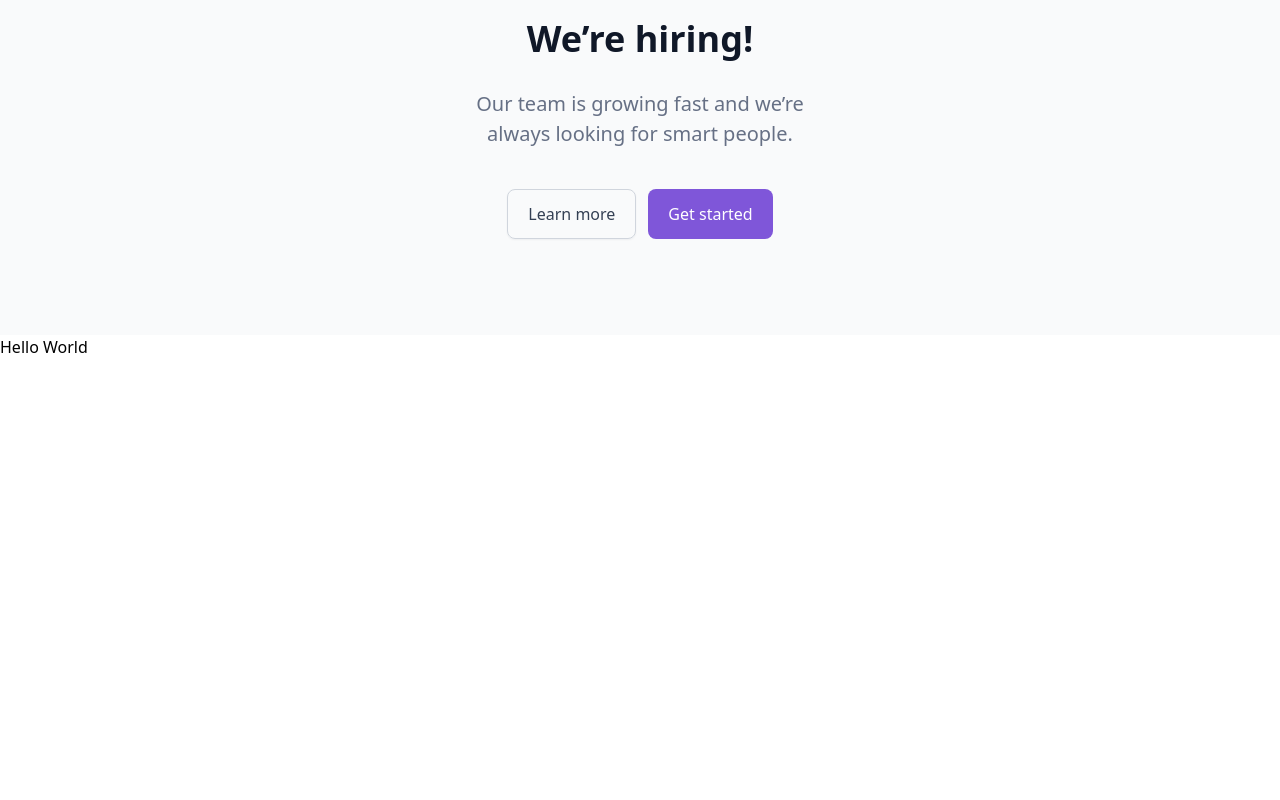
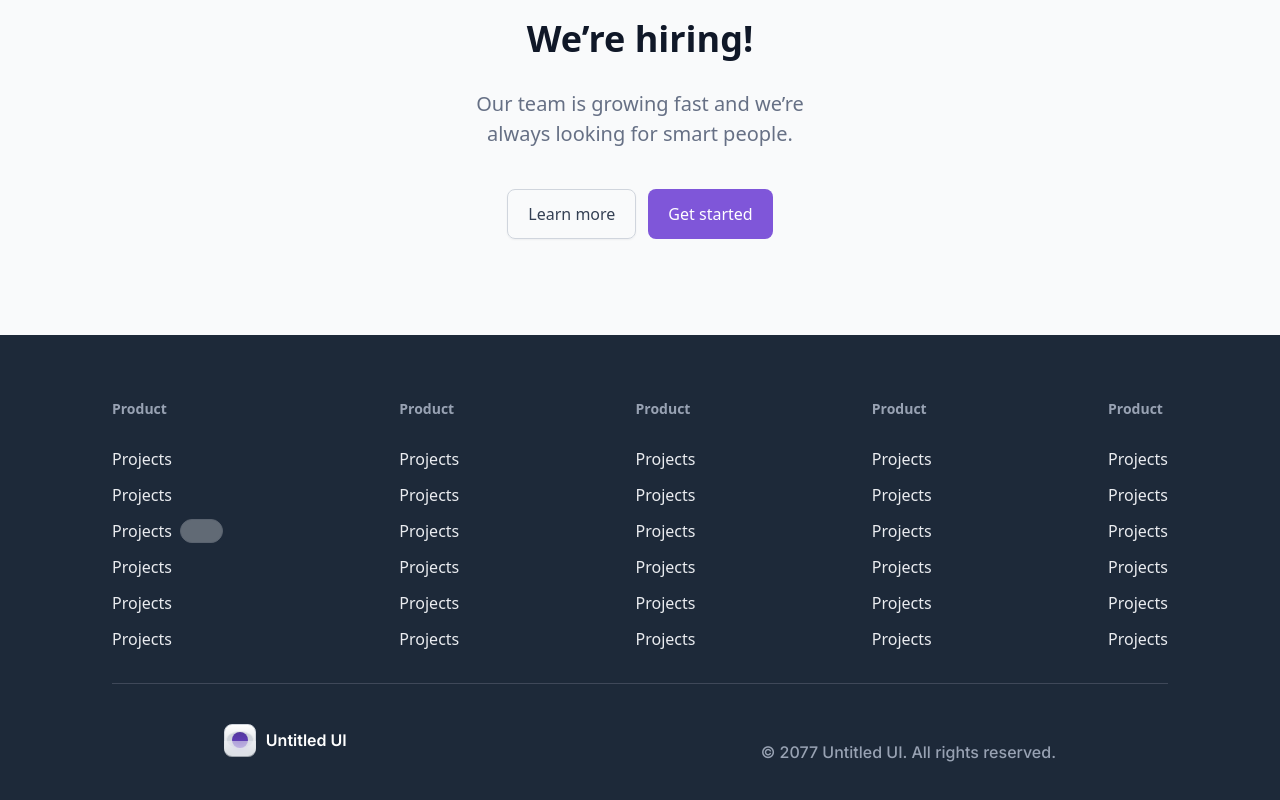
Before and after one commit to arcteggzz/UnbugQa, a React (Create React App) app: page / in a window 1280 px wide. Shown: the part 3555-4355 px from the top of the page. Before the commit the page ends 3914 px from the top, so only its background shows below. Built offline with nearby package versions, Linux system fonts and the light colour scheme; the HTML template or start-up script is replaced by a standard one.

Commit message:
Started footer section

```diff
--- a/src/Components/Footer.jsx
+++ b/src/Components/Footer.jsx
@@ -1,10 +1,25 @@
+import FooterList from "./FooterList"
 
 function Footer() {
     return (
-      <div className="">
-        Hello World
-      </div>
+        <div className="bg-[#1D2939] md:px-[112px] sm:px-[16px] pb-[48px] md:pt-[64px] sm:pt-[48px]">
+            <FooterList />
+            <div className="flex md:justify-between md:items-center md:flex-row sm:flex-col md:pt-[32px] sm:pt-[32px] md:px-[112px] sm:px-[16px] border-t-[0.5px] border-t-[#3f4859]">
+                <div className="flex items-center cursor-pointer">
+                    <div className="relative flex justify-center items-center aspect-square w-[32px] border-[0.2px] border-[#D0D5DD] bg-gradient-to-b from-[#FFFFFF] to-[#D0D5DD] rounded-[8px]">
+                        <div className="absolute top-[16px] w-[32px] h-[16px] rounded-b-[8px] backdrop-blur-[5px] bg-gray-100 opacity-50 shadow-[0_1px_3px_rgba(16,24,40,0.1)_0_1px_2px_rgba(16,24,40,0.06)]"></div>
+                        <div className="flex justify-center items-center aspect-sqare w-[28.08px] rounded-[50%] bg-[#D0D5DD] border-[0.1px]">
+                            <div className="aspect-square w-[16px] rounded-[50%] bg-gradient-to-b from-[#53389E] to-[#6941C6]"></div>
+                        </div>
+                    </div>
+                    <h1 className="ml-[9.83px] font-inter text-white font-semibold text-[16px]">Untitled UI</h1>
+                </div>
+                <h1 className="font-inter text-[#98A2B3] font-[400] text-[16px] leading-[24px] sm:mt-[24px]">
+                    © 2077 Untitled UI. All rights reserved.
+                </h1>
+            </div>
+        </div>
     );
-  }
+}
 
-  export default Footer;
+export default Footer;
--- /dev/null
+++ b/src/Components/FooterList.jsx
@@ -0,0 +1,26 @@
+import FooterData from "../Data/FooterData";
+import FooterObjects from "./FooterObjects";
+
+function FooterList() {
+    return (
+        <div className="md:flex md:justify-between sm:grid sm:grid-cols-2 sm:">
+            {FooterData.map((data, index) => {
+                return (
+                    <FooterObjects
+                        key={index}
+                        header={data.header}
+                        text1={data.text1}
+                        text2={data.text2}
+                        text3={data.text3}
+                        text4={data.text4}
+                        text5={data.text5}
+                        text6={data.text6}
+                        new={data.new}
+                    />
+                )
+            })}
+        </div>
+    );
+}
+
+export default FooterList;
--- /dev/null
+++ b/src/Components/FooterObjects.jsx
@@ -0,0 +1,25 @@
+
+
+function FooterObjects(props) {
+    return (
+        <div className="flex flex-col text-white gap-y-[12px] sm:mb-[32px]">
+            <h1 className="font-[600] text-[14px] leading-[20px] text-[#98A2B3] mb-[16px]">{props.header}</h1>
+            <p className={pStyle}>{props.text1}</p>
+            <p className={pStyle}>{props.text2}</p>
+            <div className="flex">
+                <p className={pStyle}>{props.text3}</p>
+                <p className={`${(props.new === "false" ? "hidden" : "block")} text-center text-[12px] font-[500] text-[#FFFFFF] leading-[18px] py-[2px] px-[8px] bg-white opacity-30 rounded-[16px] ml-[8px] border-[rgba(255, 255, 255, 0.3)] border-[1px]`}>
+                    New
+                </p>
+            </div>
+            <p className={pStyle}>{props.text4}</p>
+            <p className={pStyle}>{props.text5}</p>
+            <p className={pStyle}>{props.text6}</p>
+        </div>
+    );
+}
+
+const pStyle = `font-[500] text-[16px] leading-[24px] text-[#EAECF0]`
+
+
+export default FooterObjects;
--- a/src/Components/Logo.jsx
+++ b/src/Components/Logo.jsx
@@ -11,7 +11,6 @@ function Logo() {
         </div>
         <h1 className="ml-[9.83px] font-inter font-semibold text-[16px]">Untitled UI</h1>
     </div>
-
   );
 }
 
--- a/src/Data/FooterData.js
+++ b/src/Data/FooterData.js
@@ -17,7 +17,7 @@ const FooterData = [
         text4: "Projects",
         text5: "Projects",
         text6: "Projects",
-        new: "true"
+        new: "false"
     },
     {
         header: "Product",
@@ -27,7 +27,7 @@ const FooterData = [
         text4: "Projects",
         text5: "Projects",
         text6: "Projects",
-        new: "true"
+        new: "false"
     },
     {
         header: "Product",
@@ -37,7 +37,7 @@ const FooterData = [
         text4: "Projects",
         text5: "Projects",
         text6: "Projects",
-        new: "true"
+        new: "false"
     },
     {
         header: "Product",
@@ -47,7 +47,7 @@ const FooterData = [
         text4: "Projects",
         text5: "Projects",
         text6: "Projects",
-        new: "true"
+        new: "false"
     },
 ]
 export default FooterData
```
